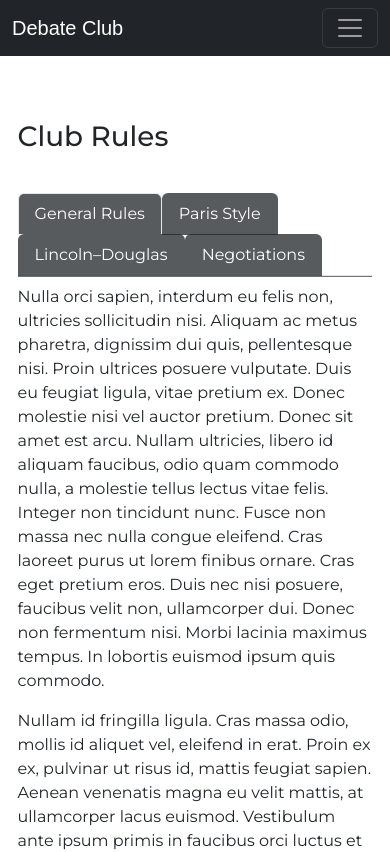
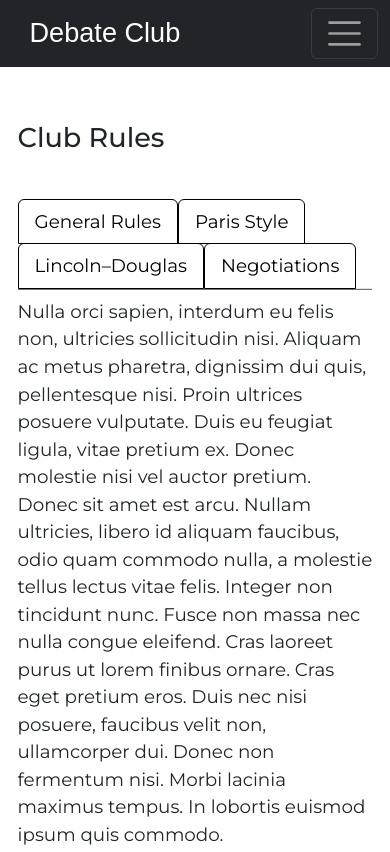
Before and after one commit to JeremiJL/Debate-Club-Static, a plain HTML site: page pages/rules.html in a window 390 px wide. Shown: the top 852 px of the page. Drawn offline with nearby package versions, Linux system fonts and the light colour scheme; a web font is replaced by a local one.

Commit message:
responsive margins, header

```diff
--- a/pages/rules.html
+++ b/pages/rules.html
@@ -11,7 +11,6 @@
 
   <!-- Override css styles -->
   <link rel="stylesheet" type="text/css" href="../stylesheets/style.css">
-  <link rel="stylesheet" type="text/css" href="../stylesheets/rules-style.css">
 
   <!-- Montserrat font -->
   <link rel="preconnect" href="https://fonts.googleapis.com">
@@ -52,7 +51,7 @@
 
         <a class="navbar-brand" id="homeRedirection" href="home.html">Debate Club</a>
 
-        <button onclick="changeRedirectionName()" class="navbar-toggler" type="button" data-bs-toggle="collapse" data-bs-target="#collapsibleNavbar">
+        <button id="buttonRedirection" onclick="changeRedirectionName()" class="navbar-toggler" type="button" data-bs-toggle="collapse" data-bs-target="#collapsibleNavbar">
           <span class="navbar-toggler-icon"></span>
         </button>
 
@@ -77,23 +76,21 @@
 <!-- Main -->
 <main class="d-flex flex-column min-vh-100">
   <!-- Title   -->
-  <div class="container-flex pt-5 pb-2 my-3">
-    <h1> Club Rules </h1>
-  </div>
+  <h1> Club Rules </h1>
   <!-- Navigation around rules of specific debate forms -->
   <div class="container-flex py-2">
     <ul class="nav nav-tabs " id="myTab" role="tablist">
       <li class="nav-item" role="presentation">
-        <button class="nav-link active text-white bg-dark" id="general-tab" data-bs-toggle="tab" data-bs-target="#general" type="button" role="tab" aria-controls="general" aria-selected="true">General Rules</button>
+        <button class="nav-link active text-black border border-black" id="general-tab" data-bs-toggle="tab" data-bs-target="#general" type="button" role="tab" aria-controls="general" aria-selected="true">General Rules</button>
       </li>
       <li class="nav-item" role="presentation">
-        <button class="nav-link text-white bg-dark" id="paris-tab" data-bs-toggle="tab" data-bs-target="#paris" type="button" role="tab" aria-controls="paris" aria-selected="false">Paris Style</button>
+        <button class="nav-link text-black border border-black" id="paris-tab" data-bs-toggle="tab" data-bs-target="#paris" type="button" role="tab" aria-controls="paris" aria-selected="false">Paris Style</button>
       </li>
       <li class="nav-item" role="presentation">
-        <button class="nav-link text-white bg-dark" id="lincoln-tab" data-bs-toggle="tab" data-bs-target="#lincoln" type="button" role="tab" aria-controls="lincoln" aria-selected="false">Lincoln–Douglas</button>
+        <button class="nav-link text-black border border-black" id="lincoln-tab" data-bs-toggle="tab" data-bs-target="#lincoln" type="button" role="tab" aria-controls="lincoln" aria-selected="false">Lincoln–Douglas</button>
       </li>
       <li class="nav-item" role="presentation">
-        <button class="nav-link text-white bg-dark" id="negotiations-tab" data-bs-toggle="tab" data-bs-target="#negotiations" type="button" role="tab" aria-controls="negotiations" aria-selected="false">Negotiations</button>
+        <button class="nav-link text-black border border-black" id="negotiations-tab" data-bs-toggle="tab" data-bs-target="#negotiations" type="button" role="tab" aria-controls="negotiations" aria-selected="false">Negotiations</button>
       </li>
     </ul>
     <div class="tab-content py-2 border-bottom border-top border-secondary" id="myTabContent">
--- a/stylesheets/rules-style.css
+++ /dev/null
@@ -1,12 +0,0 @@
-#general-tab, #lincoln-tab, #paris-tab, #negotiations-tab {
-    color: #000;
-    opacity: 0.75;
-}
-
-#general-tab:hover, #lincoln-tab:hover, #paris-tab:hover, #negotiations-tab:hover {
-    opacity: 1;
-}
-
-#general-tab:active, #lincoln-tab:active, #paris-tab:active, #negotiations-tab:active {
-    opacity: 1;
-}
--- a/stylesheets/style.css
+++ b/stylesheets/style.css
@@ -5,13 +5,21 @@ body {
 /* Font sizes for smaller devices */
 @media (max-width: 800px) {
     main {
-        margin-left: calc(1rem + 0.4vw);
-        margin-right: calc(1rem + 0.4vw);
-        margin-bottom: calc(5rem + 1vw);;
+        font-size: calc(1rem + 0.6vw);
+        margin: calc(3rem + 2vw) calc(1rem + 0.4vw) calc(5rem + 1vw);
     }
 
-    header {
-        font-size: calc(1.3rem + 0.8vw);
+    header,#homeRedirection,#buttonRedirection {
+        font-size: calc(1.5rem + 0.8vw);
+    }
+
+    #homeRedirection, #collapsibleNavbar {
+        margin-left: calc(1rem + 0.4vw);
+    }
+
+    h1 {
+        font-size: calc(1.5rem + 0.8vw);
+        margin-bottom: calc(2rem + 1vw);
     }
 
     .card {
@@ -37,14 +45,15 @@ body {
 @media (min-width: 800px) {
     main {
         font-size: calc(1rem + 0.6vw);
-        margin-left: calc(5rem + 1vw);
-        margin-right: calc(5rem + 1vw);
-        margin-bottom: calc(5rem + 1vw);;
+        margin: calc(4rem + 1vw) calc(5rem + 1vw) calc(5rem + 1vw);
     }
     header {
         font-size: calc(1.5rem + 0.8vw);
     }
-
+    h1 {
+        font-size: calc(1.5rem + 0.8vw);
+        margin-bottom: calc(2rem + 1vw);
+    }
     .card {
         font-size: calc(0.6rem + 0.4vw);
     }
```
Also changed, not shown: pages/aboutus.html (+2 -2 lines), pages/fragments.html (+24 -3 lines), pages/home.html (+1 -3 lines), pages/joinus.html (+1 -3 lines), pages/news.html (+1 -3 lines).
